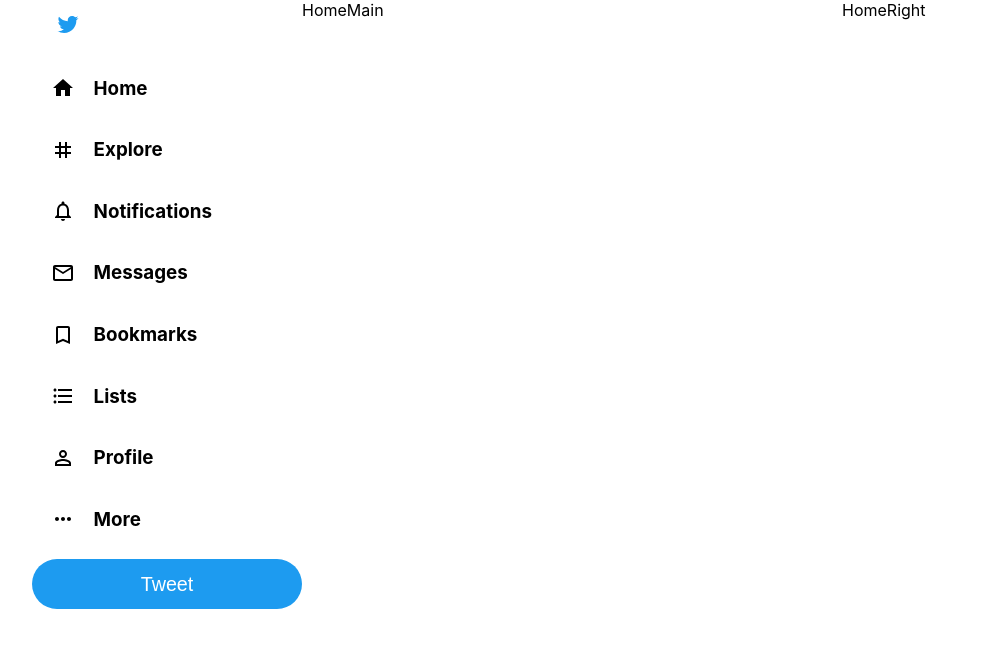
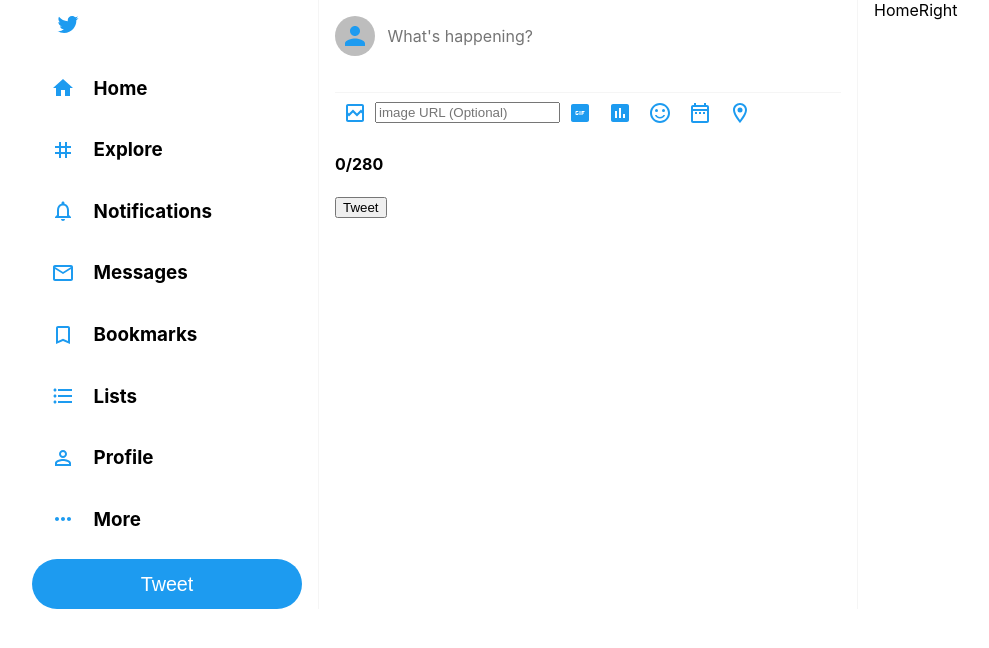
Before and after one commit to lindsaysofia/twitter-clone, a React (Create React App) app: page / in a window 1280 px wide. Shown: the top 648 px of the page, without its empty margins (68-1057 px from the left). Built offline with nearby package versions, Linux system fonts and the light colour scheme.

Commit message:
created homeMain

```diff
--- /dev/null
+++ b/src/components/CreateTweet.js
@@ -0,0 +1,70 @@
+import React from 'react';
+import '../styles/CreateTweet.css';
+import Avatar from '@mui/material/Avatar';
+import BrokenImageOutlinedIcon from '@mui/icons-material/BrokenImageOutlined';
+import GifBoxIcon from '@mui/icons-material/GifBox';
+import PollIcon from '@mui/icons-material/Poll';
+import SentimentSatisfiedAltOutlinedIcon from '@mui/icons-material/SentimentSatisfiedAltOutlined';
+import DateRangeOutlinedIcon from '@mui/icons-material/DateRangeOutlined';
+import LocationOnOutlinedIcon from '@mui/icons-material/LocationOnOutlined';
+import Tooltip from '@mui/material/Tooltip';
+import IconButton from '@mui/material/IconButton';
+
+function CreateTweet() {
+  return (
+    <form className="createTweet">
+      <div className="createTweet__top">
+        <Avatar src=""/>
+        <textarea
+          placeholder="What's happening?"
+          minLength="1"
+          maxLength="280"
+        ></textarea>
+      </div>
+      <div className="createTweet__bottom">
+        <div className="createTweet__asides">
+          <Tooltip title="Media">
+            <IconButton>
+              <BrokenImageOutlinedIcon />
+            </IconButton>
+          </Tooltip>
+          <input
+            type=""
+            placeholder="image URL (Optional)"
+          />
+          <Tooltip title="GIF">
+            <IconButton>
+              <GifBoxIcon />
+            </IconButton>
+          </Tooltip>
+          <Tooltip title="Poll">
+            <IconButton>
+              <PollIcon />
+            </IconButton>
+          </Tooltip>
+          <Tooltip title="Emoji">
+            <IconButton>
+              <SentimentSatisfiedAltOutlinedIcon />
+            </IconButton>
+          </Tooltip>
+          <Tooltip title="Schedule">
+            <IconButton>
+              <DateRangeOutlinedIcon />
+            </IconButton>
+          </Tooltip>
+          <Tooltip title="Location">
+            <IconButton>
+              <LocationOnOutlinedIcon />
+            </IconButton>
+          </Tooltip>
+        </div>
+        <div className="createTweet__submit">
+          <h4>0/280</h4>
+        <button type="submit">Tweet</button>
+        </div>
+      </div>
+    </form>
+  )
+}
+
+export default CreateTweet;
--- a/src/components/Home.js
+++ b/src/components/Home.js
@@ -1,12 +1,13 @@
 import '../styles/Home.css';
 import HomeLeft from './HomeLeft';
+import HomeMain from './HomeMain';
 
 function Home() {
 
   return (
     <div className="home">
       <HomeLeft />
-      <div>HomeMain</div>
+      <HomeMain />
       <div>HomeRight</div>
     </div>
   );
--- /dev/null
+++ b/src/components/HomeMain.js
@@ -0,0 +1,16 @@
+import '../styles/HomeMain.css'
+
+import React from 'react';
+import CreateTweet from './CreateTweet';
+
+function HomeMain() {
+  return (
+    <div className="homeMain">
+      <CreateTweet />
+      {/* CreateTweet */}
+      {/* Feed */}
+    </div>
+  )
+}
+
+export default HomeMain;
--- /dev/null
+++ b/src/styles/CreateTweet.css
@@ -0,0 +1,26 @@
+.createTweet {
+  display: flex;
+  flex-direction: column;
+  margin: 1em;
+}
+
+.createTweet__top {
+  display: grid;
+  grid-template-columns: 10% 90%;
+  border-bottom: 1px solid var(--color-tan);
+}
+
+.createTweet__top > textarea {
+  margin-top: .5em;
+  height: 4em;
+  width: 100%;
+  resize: none;
+  outline: none;
+  border: none;
+  font-size: inherit;
+  font-family: inherit;
+}
+
+.MuiSvgIcon-root {
+  color: var(--color-blue);
+}
--- a/src/styles/Home.css
+++ b/src/styles/Home.css
@@ -2,4 +2,5 @@
   display: grid;
   grid-template-columns: 25% 50% 25%;
   margin: 0 100px;
+  gap: 1em;
 }
--- /dev/null
+++ b/src/styles/HomeMain.css
@@ -0,0 +1,4 @@
+.homeMain {
+  border-left: 1px solid var(--color-tan);
+  border-right: 1px solid var(--color-tan);
+}
```
Also changed, not shown: src/components/HomeRight.js (added), src/styles/HomeRight.css (added).
